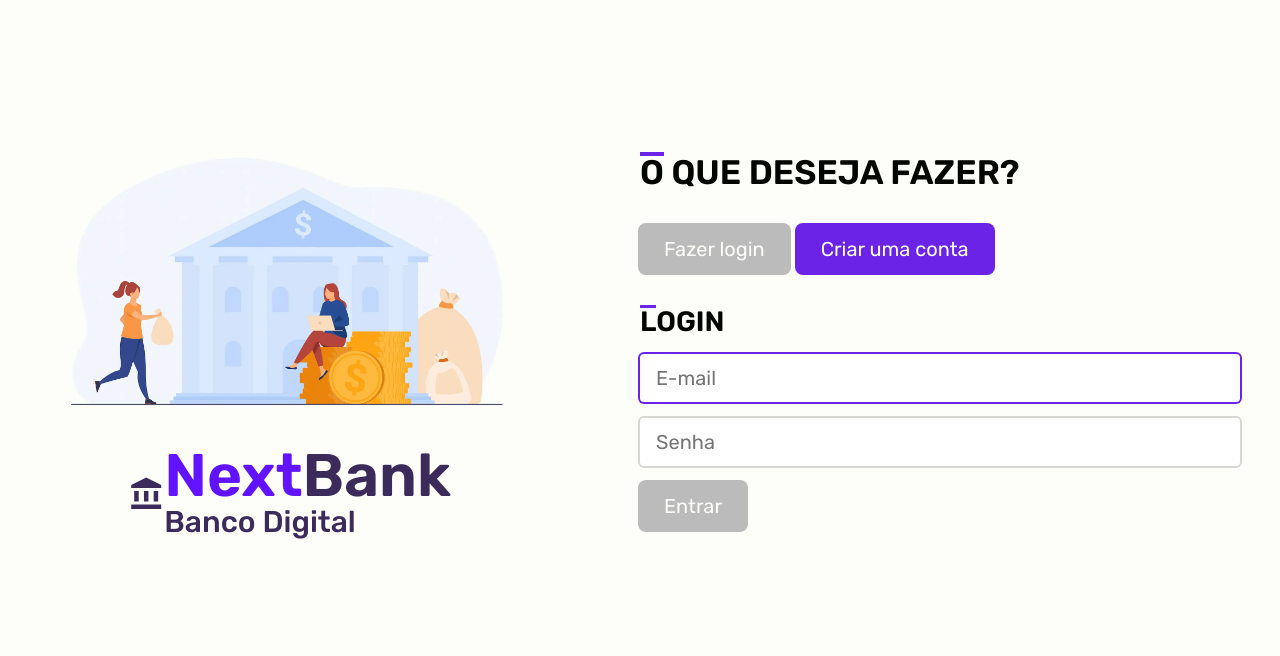
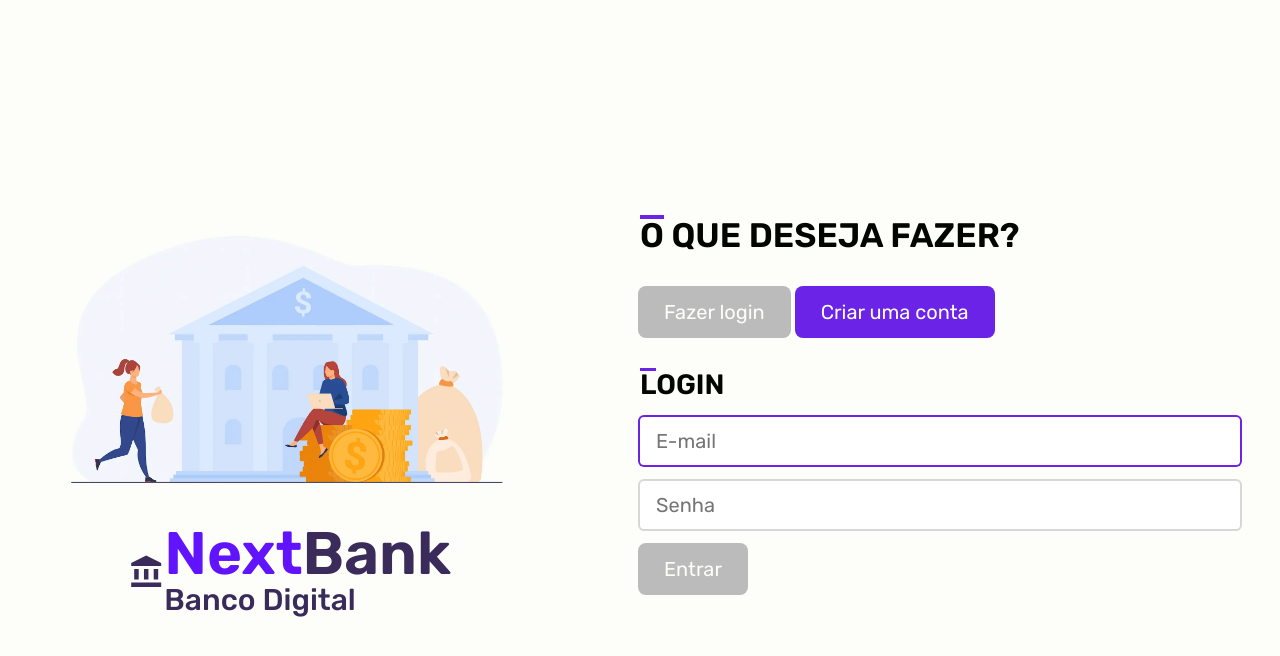
Before and after one commit to filipegallodev/banco-digital, a Next.js app in the folder frontend-nextjs/: page / in a window 1280 px wide. Shown: the top 656 px of the page. Built offline with nearby package versions, Linux system fonts and the light colour scheme; no server answers; sample sign-in values are in the browser's storage.

Commit message:
update: index page

```diff
--- a/frontend-nextjs/src/components/Logo.tsx
+++ b/frontend-nextjs/src/components/Logo.tsx
@@ -14,7 +14,7 @@ const Logo = ({ styleClass }: IProps) => {
     <LogoContainer className={styleClass}>
       <AccountBalanceIconStyled />
       <TitleContainer>
-        <Title onClick={() => router.push("/painel")}>
+        <Title onClick={() => !styleClass && router.push("/painel")}>
           <span>Next</span>Bank
         </Title>
         <SubTitle>Banco Digital</SubTitle>
@@ -30,6 +30,7 @@ const LogoContainer = styled.div`
   cursor: pointer;
   &.black {
     color: #3a2b5a;
+    cursor: default;
   }
   &.large {
     transform: scale(1.5);
--- a/frontend-nextjs/src/pages/index.tsx
+++ b/frontend-nextjs/src/pages/index.tsx
@@ -39,8 +39,10 @@ export default function Home() {
         <SectionContainer>
           <Container>
             <MainSection>
-              <ImageStyled src={BankImage} alt="Imagem de banco" />
-              <Logo styleClass="black large" />
+              <LogoAndImageContainer>
+                <ImageStyled src={BankImage} alt="Imagem de banco" />
+                <Logo styleClass="black large" />
+              </LogoAndImageContainer>
             </MainSection>
             <AuthSection />
           </Container>
@@ -63,23 +65,26 @@ export default function Home() {
 }
 
 const Container = styled.div`
-  margin-top: 10%;
+  max-width: 1200px;
+  width: 100%;
+  min-height: 100vh;
   display: flex;
-  align-items: flex-start;
+  align-items: center;
   justify-content: space-between;
   flex-wrap: wrap;
-  width: 100%;
-  max-width: 1200px;
-  height: 100%;
 `;
 
 const MainSection = styled.section`
+  min-width: 400px;
+  display: flex;
+  align-items: center;
+`;
+
+const LogoAndImageContainer = styled.div`
   display: flex;
   flex-direction: column;
   align-items: center;
   gap: 24px;
-  min-width: 400px;
-  min-height: 75vh;
 `;
 
 const ImageStyled = styled(Image)`
```
